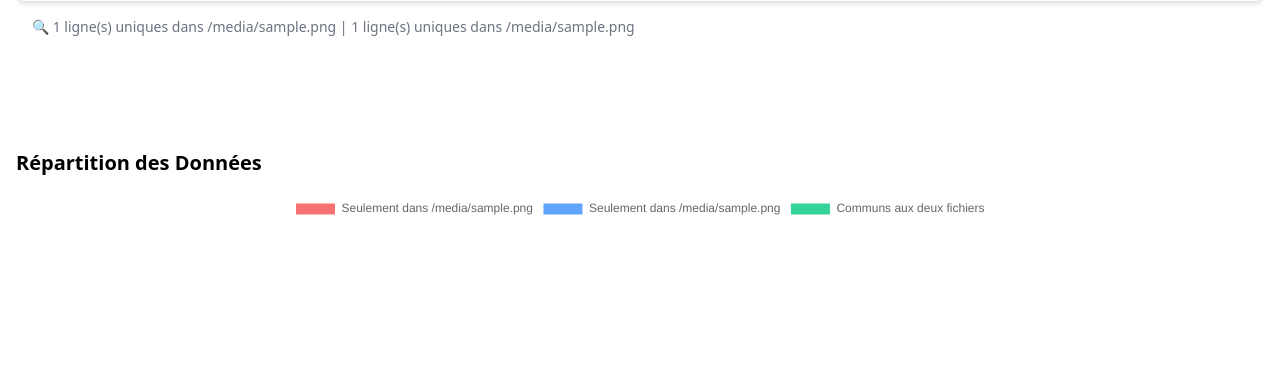
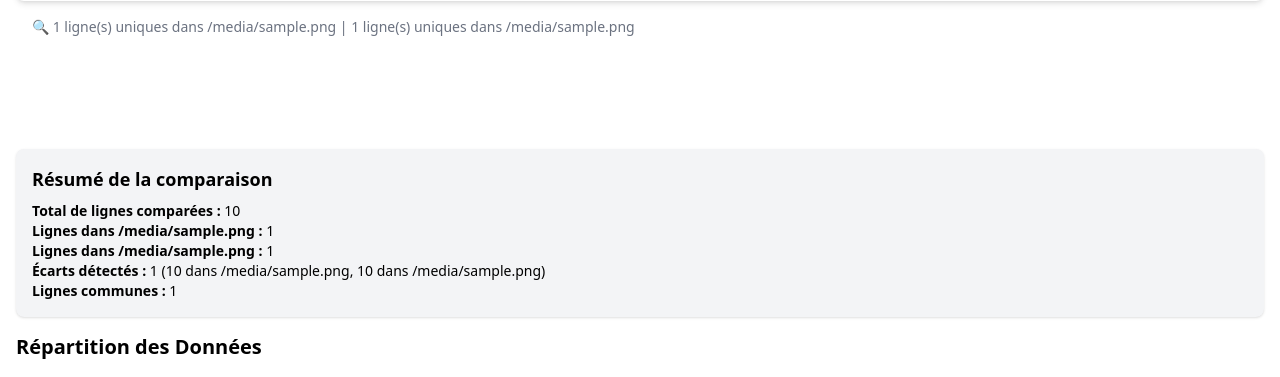
Before and after one commit to LemsiXIV/DataAlign, a Flask app: template Templates/compare.html in a window 1280 px wide. Shown: the part 615-992 px from the top of the page. Run offline with Flask 3, Linux system fonts and the light colour scheme; the template is opened without the code that fills it: most values are stand-ins (such as "Sample title", 1, 10 or a date in 2020); some libraries are stand-ins or nearby versions.

Commit message:
add feature resume de la comparaison a la route compare

```diff
--- a/DataAlign.py
+++ b/DataAlign.py
@@ -132,6 +132,9 @@ def compare():
     n1 = len(ecarts_fichier1)
     n2 = len(ecarts_fichier2)
     n_common = len(communs)
+    total_ecarts = n1 + n2
+    nb_df = len(df)
+    nb_df2 = len(df2)
 
 
     return render_template("compare.html",
@@ -146,15 +149,13 @@ def compare():
                            pct_both=pct_both,
                            n1=n1,
                            n2=n2,
-                           n_common=n_common)
+                           n_common=n_common,
+                           total=total,
+                           total_ecarts=total_ecarts,
+                           nb_df=nb_df,
+                           nb_df2=nb_df2)
 
 
-@app.route("/chart")
-def chart_ex():
-        # Prepare your data in Python
-        labels = ['January', 'February', 'March', 'April', 'May']
-        data = [10, 15, 7, 20, 12]
-        return render_template('chart_ex.html', labels=json.dumps(labels), data=json.dumps(data))
 
 
 if __name__ == '__main__':
--- a/Templates/compare.html
+++ b/Templates/compare.html
@@ -116,6 +116,19 @@
 
         <!-- pi chart start -->
     <section class="py-10 px-4">
+
+        <div class="p-4 bg-gray-100 rounded-lg shadow mb-4">
+            <h2 class="text-lg font-semibold mb-2">Résumé de la comparaison</h2>
+            <ul class="list-disc pl-5 text-sm">
+                <li><strong>Total de lignes comparées :</strong> {{ total }}</li>
+                <li><strong>Lignes dans {{ file1_name }} :</strong> {{ nb_df }}</li>
+                <li><strong>Lignes dans {{ file2_name }} :</strong> {{ nb_df2 }}</li>
+                <li class="text-red-500"><strong>Écarts détectés :</strong> {{ total_ecarts }} ({{ n1 }} dans {{ file1_name }}, {{ n2 }} dans {{ file2_name }})</li>
+                <li class="text-green-600"><strong>Lignes communes :</strong> {{ n_common }}</li>
+            </ul>
+        </div>
+
+
         <h2 class="text-xl font-bold mt-8 mb-4">Répartition des Données</h2>
         <canvas id="repartitionChart" width="400" height="400"></canvas>
 
```
Also changed, not shown: Templates/chart_ex.html (deleted, +0 -42 lines).
